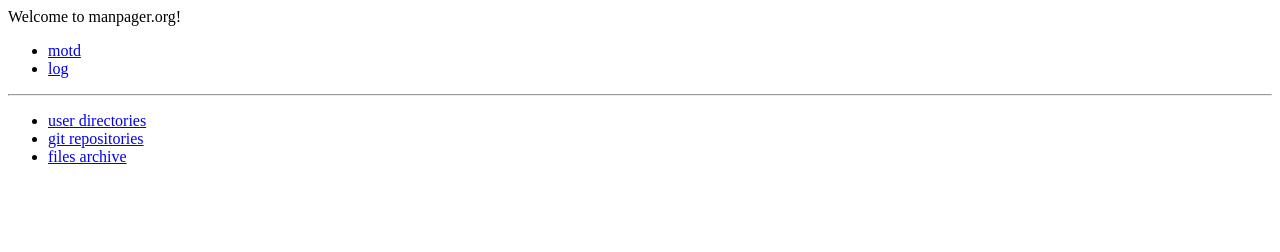
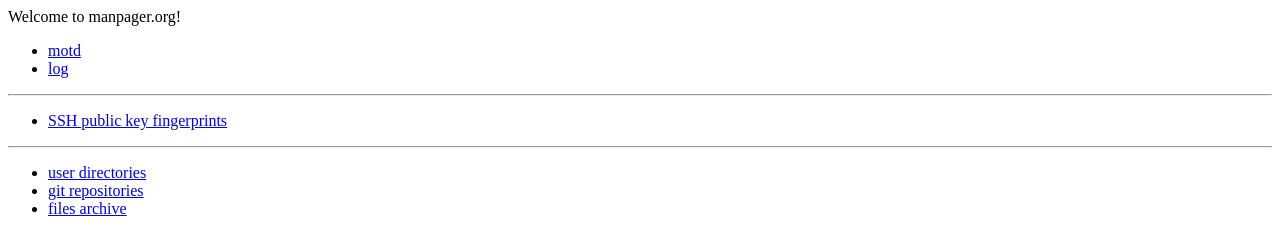
Before and after one commit to lexurco/manpager.org, a plain HTML site: page index.html in a window 1280 px wide. Drawn offline with Linux system fonts and the light colour scheme.

Commit message:
add ssh public key fingerprints

```diff
--- a/index.html
+++ b/index.html
@@ -5,6 +5,8 @@
 	<li><a href="log.txt">log</a></li>
 </ul>
 <hr>
+<ul><li><a href="ssh.txt">SSH public key fingerprints</a></li></ul>
+<hr>
 <ul>
 	<li><a href="usr/">user directories</a></li>
 	<li><a href="https://git.manpager.org">git repositories</a></li>
```
Also changed, not shown: ssh.txt (added), 2 other files.
